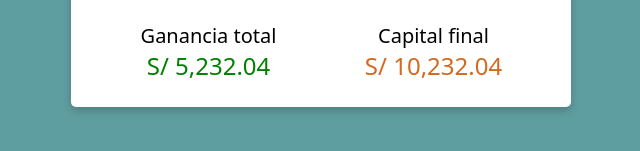
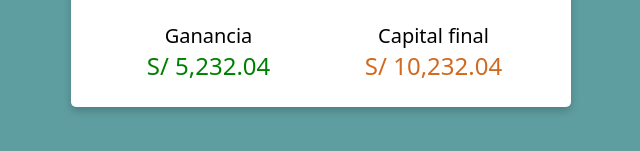
Before and after one commit to kandrestch/calculadora-interes-compuesto, a plain HTML site: page index.html in a window 1280 px wide. Shown: the part 529-680 px from the top of the page, 319-959 px from the left. Drawn offline with Linux system fonts and the light colour scheme.

Commit message:
Update index.html

```diff
--- a/index.html
+++ b/index.html
@@ -55,7 +55,7 @@
 
             <section class="resultados">
                 <div class="resultado-item">
-                    <span class="resultado-label">Ganancia total</span>
+                    <span class="resultado-label">Ganancia</span>
                     <span class="resultado-valor ganancia">S/ -</span>
                 </div>
                 <div class="resultado-item">
```
